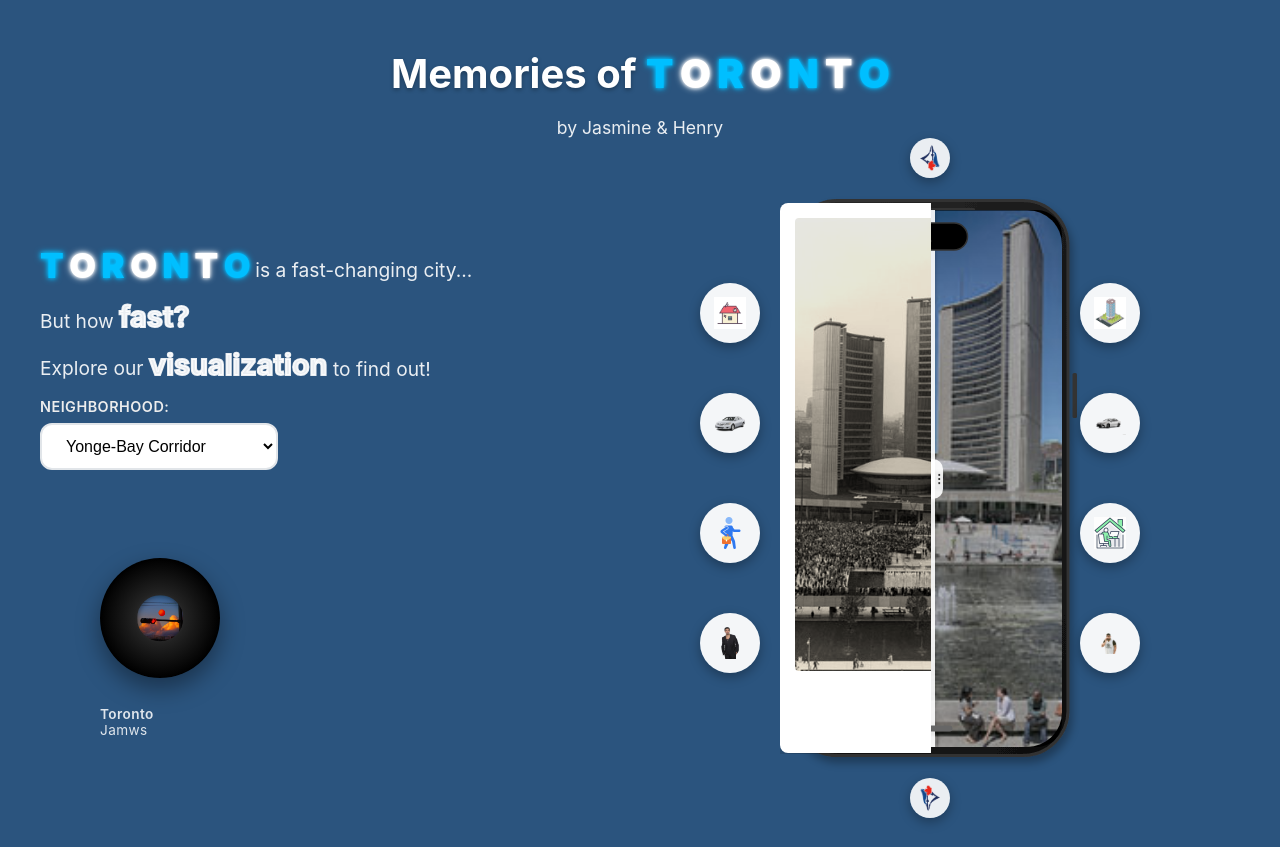
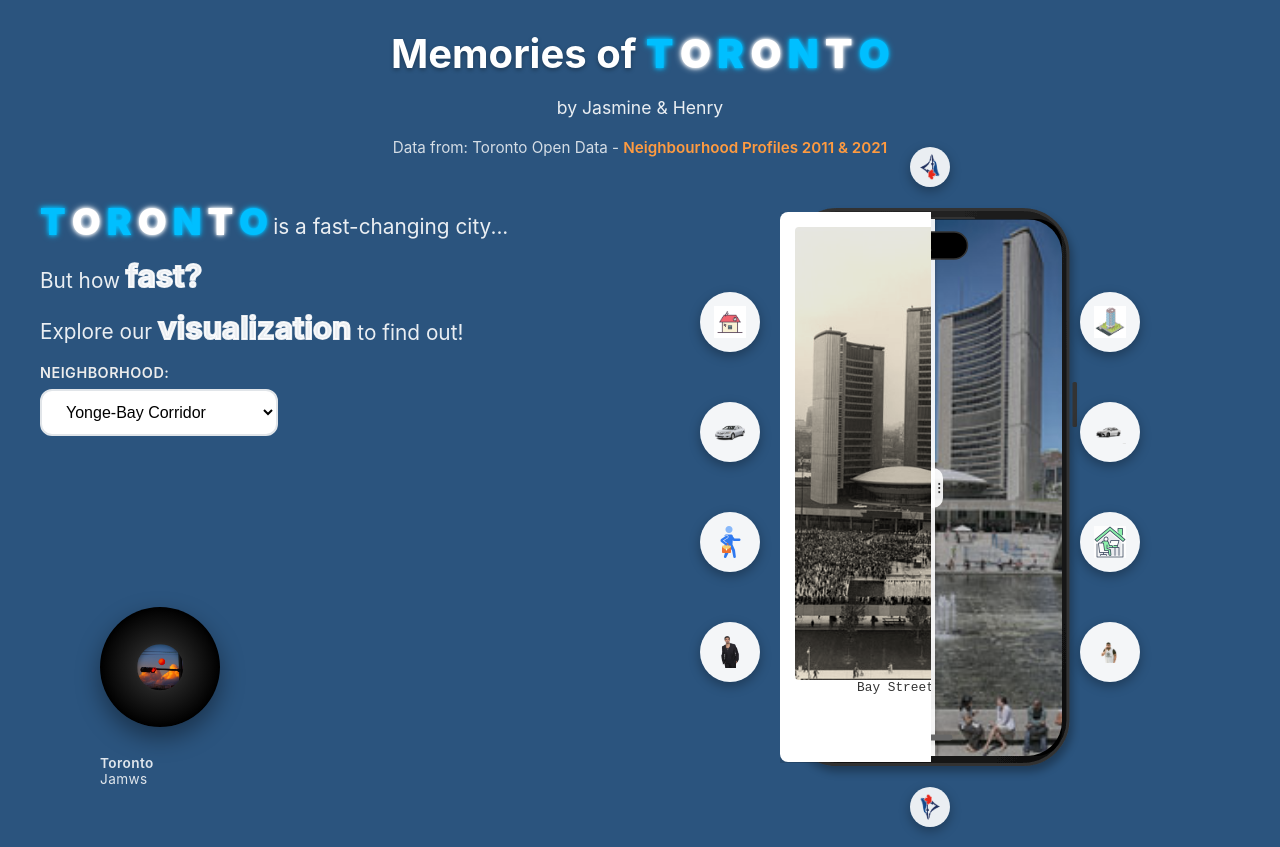
Before and after one commit to jasmineguru/csc31625f-iphonestories, a plain HTML site: page index.html in a window 1280 px wide. Before the commit the page ends 818 px from the top, so only its background shows below. Drawn offline with nearby package versions, Linux system fonts and the light colour scheme.

Commit message:
nov 7 final

```diff
--- a/css/style.css
+++ b/css/style.css
@@ -109,8 +109,8 @@
 
   #app {
   max-width: 1200px;
-  margin: 0 auto;
-  padding: 20px;
+  margin: -10px auto 0 auto;
+  padding: 10px 20px 60px 20px;
   text-align: center;
   }
 
@@ -184,7 +184,10 @@
   width: 500px;
   min-width: 500px;
   max-width: 500px;
-  margin-top: 60px;
+  margin-top: 40px;
+  margin-bottom: -20px;
+  position: relative;
+  top: -35px;
   flex-shrink: 0;
   }
 
@@ -259,7 +262,7 @@
 
 
   #design-context {
-  font-size: 1.2rem;
+  font-size: 1.3rem;
   font-family: inherit;
   color: rgba(255,255,255,0.9);
   line-height: 1.6;
@@ -400,52 +403,6 @@
   }
 
 
-  .location-label {
-  display: flex;
-  flex-direction: row;
-  align-items: center;
-  justify-content: center;
-  color: rgba(255,255,255,0.9);
-  font-size: 1.4rem;
-  font-weight: normal;
-  width: 550px;
-  height: 50px;
-  text-align: center;
-  opacity: 0.9;
-  white-space: nowrap;
-  flex-shrink: 0;
-  }
-
-
-  #location-label-left {
-  text-align: right;
-  transform-origin: center center;
-  font-family: 'Press Start 2P', 'Courier New', monospace;
-  font-size: 0.8rem;
-  letter-spacing: 0.1em;
-  position: absolute;
-  left: calc(50% - 200px);
-  top: 50%;
-  transform: translate(-50%, -50%) rotate(-90deg);
-  }
-
-
-  #location-label-right {
-  text-align: left;
-  transform-origin: center center;
-  font-size: 1.2rem;
-  position: absolute;
-  left: calc(50% + 200px);
-  top: 50%;
-  transform: translate(-50%, -50%) rotate(90deg);
-  }
-
-
-  .location-label div {
-  margin: 0 5px;
-  }
-
-
   /* Polaroid Photo Styling */
   #polaroid {
   position: absolute;
@@ -479,13 +436,6 @@
   }
 
 
-  #polaroid-caption {
-  height: 15%;
-  padding: 10px 15px;
-  display: flex;
-  align-items: center;
-  justify-content: center;
-  }
 
 
   #polaroid-text {
@@ -769,7 +719,7 @@
   position: absolute;
   transform-origin: left top;
   transition: transform 160ms ease, opacity 160ms ease;
-  overflow: hidden;
+  overflow: scroll;
 }
 
 .info-modal-header {
@@ -812,7 +762,7 @@
   padding-top: 5px;
   color: #0f172a;
   max-height: 200px;
-  overflow-y: auto;
+  overflow-y: scroll;
   font-size: 12.5px;
   line-height: 1.4;
 }
@@ -869,3 +819,21 @@
     transform-origin: center bottom;
   }
 }
+
+.data-note {
+  margin-top: -20px;
+  margin-bottom: 30px;
+  font-size: 0.95rem;
+  color: rgba(255,255,255,0.8);
+}
+
+.data-link {
+  color: #ff9b40;
+  text-decoration: none;
+  font-weight: 600;
+}
+
+.data-link:hover,
+.data-link:focus {
+  text-decoration: underline;
+}
--- a/index.html
+++ b/index.html
@@ -22,6 +22,7 @@
     <span class="toronto-letter-title blue">O</span>
 </span></h1>
 <p class="subtitle">by Jasmine & Henry</p>
+<p class="subtitle data-note">Data from: Toronto Open Data -  <a class="data-link" href="https://open.toronto.ca/dataset/neighbourhood-profiles/" target="_blank" rel="noopener noreferrer">Neighbourhood Profiles 2011 & 2021 </a></p>
 
 
 <div id="main-layout">
@@ -51,15 +52,14 @@
 
 
     <div id="phone-container-wrapper">
-        <div id="location-label-left" class="location-label">
-            <div id="location-year-left"></div>
-        </div>
-
     <div id="phone-container">
     <!-- Polaroid Photo -->
     <div id="polaroid">
         <div id="polaroid-photo">
             <img id="polaroid-image" src="" alt="Polaroid photo" />
+        </div>
+        <div id="polaroid-caption">
+            <p id="polaroid-text"></p>
         </div>
     </div>
 
@@ -144,9 +144,6 @@
     </div>
     </div>
 
-        <div id="location-label-right" class="location-label">
-            <div id="location-year-right"></div>
-        </div>
     </div>
 </div>
 </div>
--- a/js/main.js
+++ b/js/main.js
@@ -254,7 +254,17 @@ function updateDisplay() {
     // Update captions
     d3.select("#location-name").text(year2021Name);
     d3.select("#location-year").text("Then vs. Now");
-    d3.select("#polaroid-text").text(`${leftPhoto.year} • ${year2011Name}`);
+    d3.select("#polaroid-text")
+        .text(year2011Name);
+
+    const leftLabel = d3.select("#location-year-left");
+    const rightLabel = d3.select("#location-year-right");
+
+    leftLabel.text(`${leftPhoto.year}  •  ${year2011Name}`);
+    rightLabel.text(`${year2021Name}  •  ${rightPhoto.year}`);
+
+    adjustLabelFontSize("#location-year-left", "#location-label-left", 0.8);
+    adjustLabelFontSize("#location-year-right", "#location-label-right", 0.9);
 
     // Reset slider and transitions
     setInitialPosition();
```
